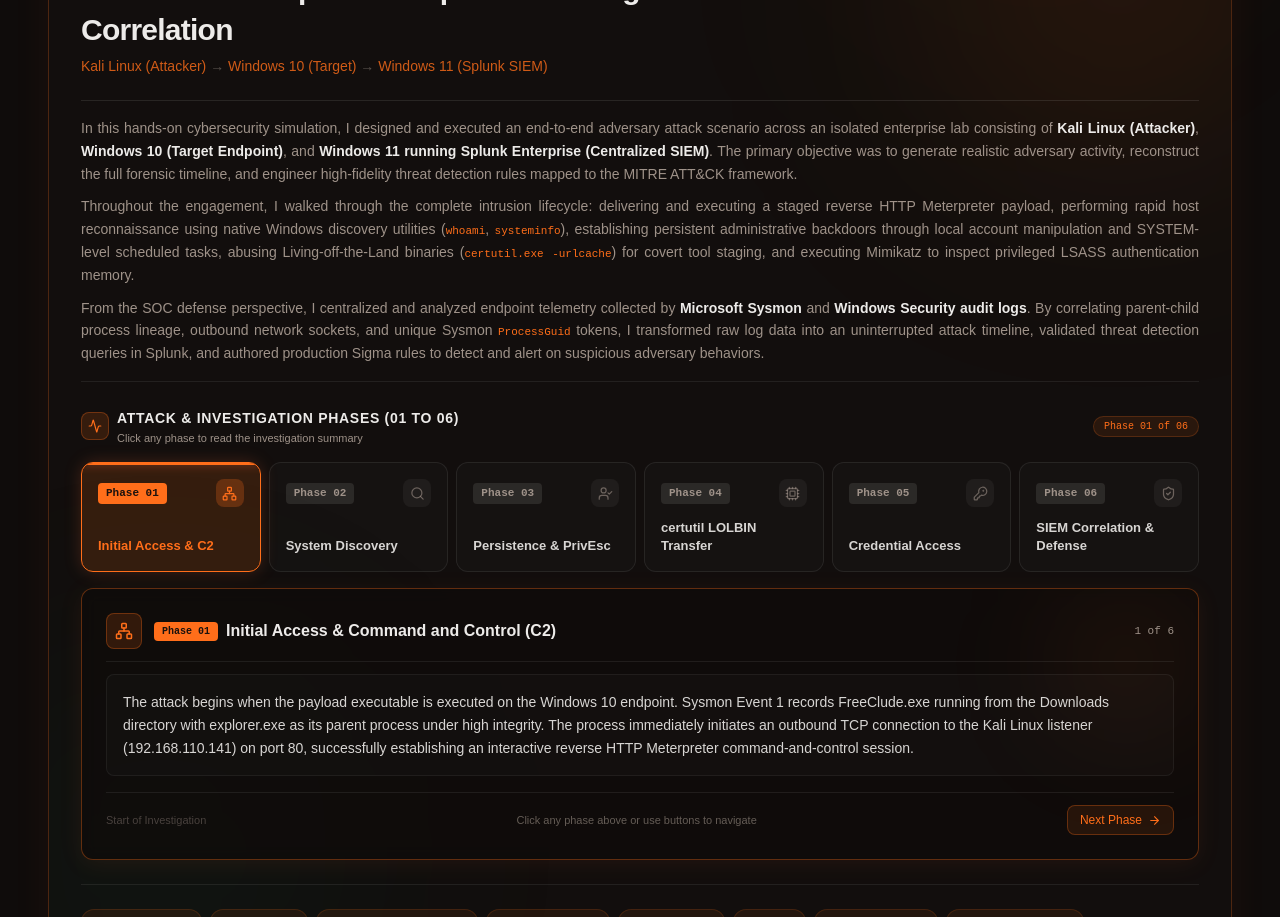
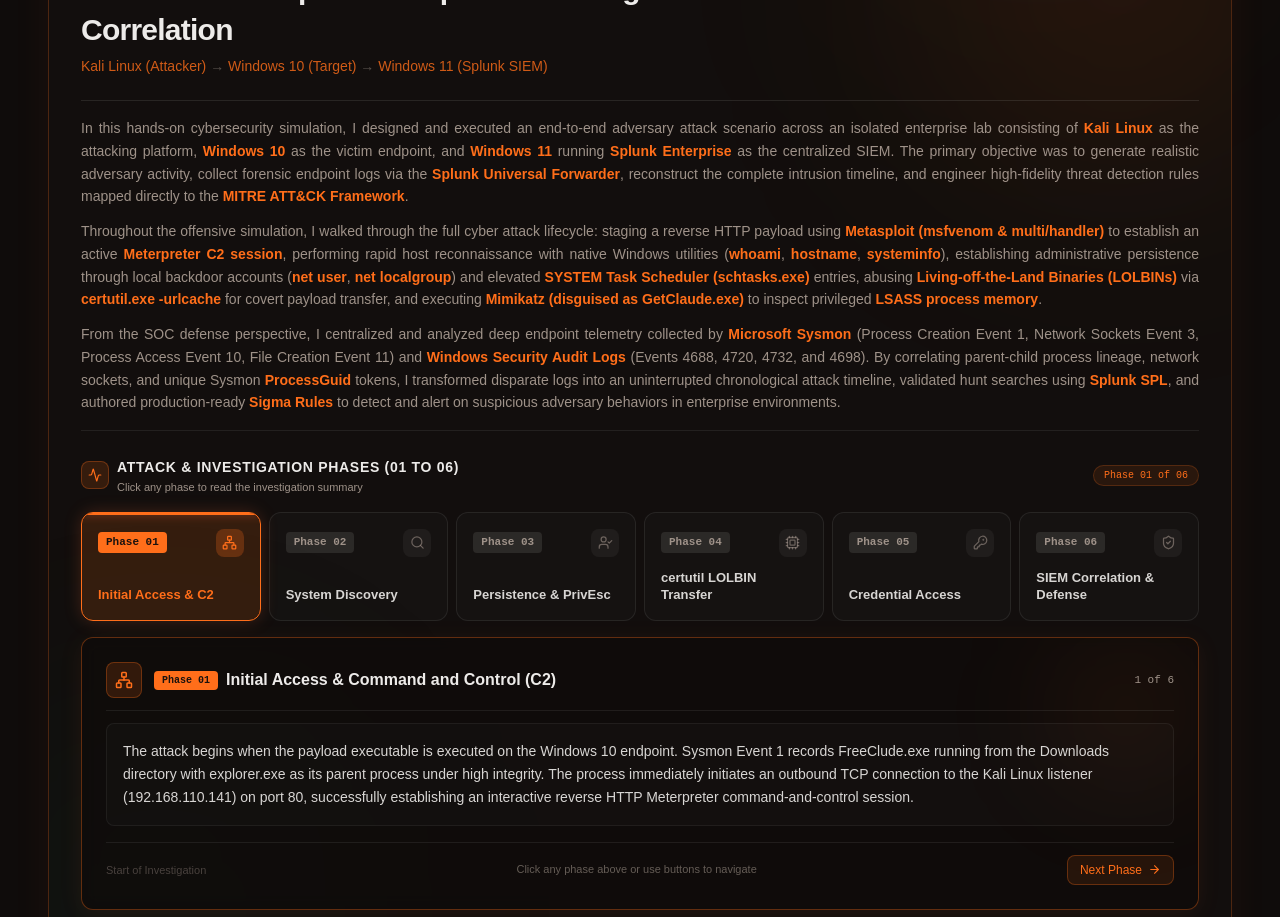
Before and after one commit to shii9/Portfolio, a React (Vite) app: page / in a window 1280 px wide. Shown: the part 3820-4737 px from the top of the page. Built offline with nearby package versions, Linux system fonts and the light colour scheme.

Commit message:
style: highlight simulation tools and key terms in orange with uniform font size

```diff
--- a/src/components/sections/AttackTreeMap.tsx
+++ b/src/components/sections/AttackTreeMap.tsx
@@ -169,15 +169,15 @@
       </div>
 
       {/* ── Narrative Summary ── */}
-      <div className="py-4 text-xs sm:text-sm text-muted-foreground leading-relaxed relative z-10 border-b border-foreground/8 space-y-2.5">
+      <div className="py-4 text-xs sm:text-sm text-muted-foreground leading-relaxed relative z-10 border-b border-foreground/8 space-y-3">
         <p className="text-left sm:text-justify">
-          In this hands-on cybersecurity simulation, I designed and executed an end-to-end adversary attack scenario across an isolated enterprise lab consisting of <span className="text-foreground font-semibold">Kali Linux (Attacker)</span>, <span className="text-foreground font-semibold">Windows 10 (Target Endpoint)</span>, and <span className="text-foreground font-semibold">Windows 11 running Splunk Enterprise (Centralized SIEM)</span>. The primary objective was to generate realistic adversary activity, reconstruct the full forensic timeline, and engineer high-fidelity threat detection rules mapped to the MITRE ATT&CK framework.
+          In this hands-on cybersecurity simulation, I designed and executed an end-to-end adversary attack scenario across an isolated enterprise lab consisting of <span className="text-primary font-semibold">Kali Linux</span> as the attacking platform, <span className="text-primary font-semibold">Windows 10</span> as the victim endpoint, and <span className="text-primary font-semibold">Windows 11</span> running <span className="text-primary font-semibold">Splunk Enterprise</span> as the centralized SIEM. The primary objective was to generate realistic adversary activity, collect forensic endpoint logs via the <span className="text-primary font-semibold">Splunk Universal Forwarder</span>, reconstruct the complete intrusion timeline, and engineer high-fidelity threat detection rules mapped directly to the <span className="text-primary font-semibold">MITRE ATT&CK Framework</span>.
         </p>
         <p className="text-left sm:text-justify">
-          Throughout the engagement, I walked through the complete intrusion lifecycle: delivering and executing a staged reverse HTTP Meterpreter payload, performing rapid host reconnaissance using native Windows discovery utilities (<code className="font-mono text-primary text-[11px]">whoami</code>, <code className="font-mono text-primary text-[11px]">systeminfo</code>), establishing persistent administrative backdoors through local account manipulation and SYSTEM-level scheduled tasks, abusing Living-off-the-Land binaries (<code className="font-mono text-primary text-[11px]">certutil.exe -urlcache</code>) for covert tool staging, and executing Mimikatz to inspect privileged LSASS authentication memory.
+          Throughout the offensive simulation, I walked through the full cyber attack lifecycle: staging a reverse HTTP payload using <span className="text-primary font-semibold">Metasploit (msfvenom & multi/handler)</span> to establish an active <span className="text-primary font-semibold">Meterpreter C2 session</span>, performing rapid host reconnaissance with native Windows utilities (<span className="text-primary font-semibold">whoami</span>, <span className="text-primary font-semibold">hostname</span>, <span className="text-primary font-semibold">systeminfo</span>), establishing administrative persistence through local backdoor accounts (<span className="text-primary font-semibold">net user</span>, <span className="text-primary font-semibold">net localgroup</span>) and elevated <span className="text-primary font-semibold">SYSTEM Task Scheduler (schtasks.exe)</span> entries, abusing <span className="text-primary font-semibold">Living-off-the-Land Binaries (LOLBINs)</span> via <span className="text-primary font-semibold">certutil.exe -urlcache</span> for covert payload transfer, and executing <span className="text-primary font-semibold">Mimikatz (disguised as GetClaude.exe)</span> to inspect privileged <span className="text-primary font-semibold">LSASS process memory</span>.
         </p>
         <p className="text-left sm:text-justify">
-          From the SOC defense perspective, I centralized and analyzed endpoint telemetry collected by <span className="text-foreground font-semibold">Microsoft Sysmon</span> and <span className="text-foreground font-semibold">Windows Security audit logs</span>. By correlating parent-child process lineage, outbound network sockets, and unique Sysmon <code className="font-mono text-primary text-[11px]">ProcessGuid</code> tokens, I transformed raw log data into an uninterrupted attack timeline, validated threat detection queries in Splunk, and authored production Sigma rules to detect and alert on suspicious adversary behaviors.
+          From the SOC defense perspective, I centralized and analyzed deep endpoint telemetry collected by <span className="text-primary font-semibold">Microsoft Sysmon</span> (Process Creation Event 1, Network Sockets Event 3, Process Access Event 10, File Creation Event 11) and <span className="text-primary font-semibold">Windows Security Audit Logs</span> (Events 4688, 4720, 4732, and 4698). By correlating parent-child process lineage, network sockets, and unique Sysmon <span className="text-primary font-semibold">ProcessGuid</span> tokens, I transformed disparate logs into an uninterrupted chronological attack timeline, validated hunt searches using <span className="text-primary font-semibold">Splunk SPL</span>, and authored production-ready <span className="text-primary font-semibold">Sigma Rules</span> to detect and alert on suspicious adversary behaviors in enterprise environments.
         </p>
       </div>
 
```
